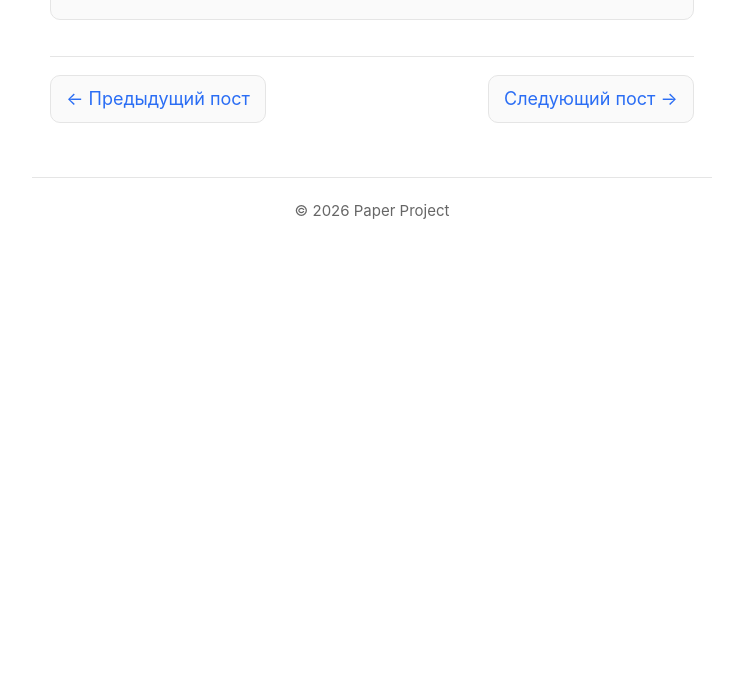
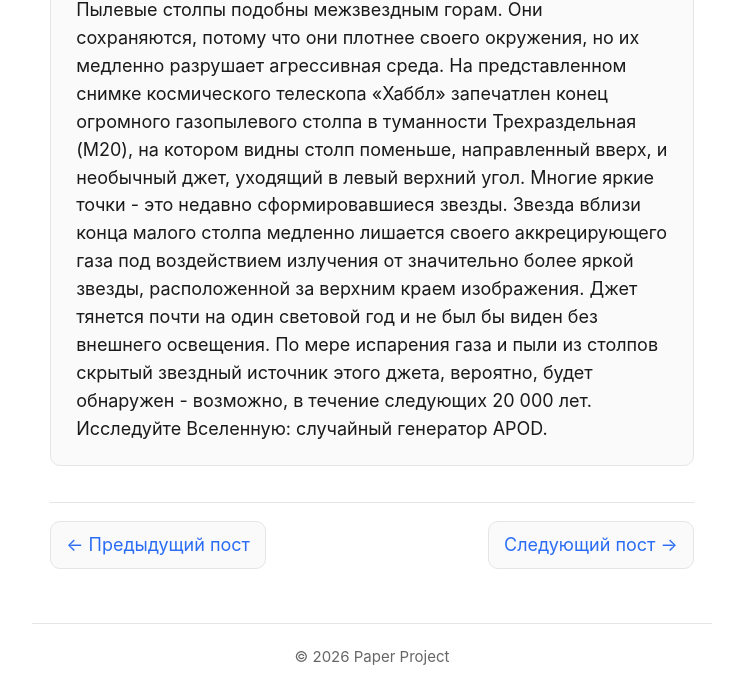
Before and after one commit to demansh/paper, a Jekyll site: the page built from _posts/2026-05-03-nasa-apod.md, in a window 1280 px wide and 1193 px high. Shown: the part 505-1193 px from the top of the window, without its empty margins (268-1011 px from the left). Built offline with Jekyll 4.4.1, drawn with Linux system fonts in a browser that asks for light colours.

Commit message:
translate to russian

```diff
--- a/_posts/2026-05-03-nasa-apod.md
+++ b/_posts/2026-05-03-nasa-apod.md
@@ -10,4 +10,5 @@ Dust pillars are like interstellar mountains.  They survive because they are mor
 </div>
 
 <div class="lang-ru" markdown="1">
+Пылевые столпы подобны межзвездным горам. Они сохраняются, потому что они плотнее своего окружения, но их медленно разрушает агрессивная среда. На представленном снимке космического телескопа «Хаббл» запечатлен конец огромного газопылевого столпа в туманности Трехраздельная (M20), на котором видны столп поменьше, направленный вверх, и необычный джет, уходящий в левый верхний угол. Многие яркие точки - это недавно сформировавшиеся звезды. Звезда вблизи конца малого столпа медленно лишается своего аккрецирующего газа под воздействием излучения от значительно более яркой звезды, расположенной за верхним краем изображения. Джет тянется почти на один световой год и не был бы виден без внешнего освещения. По мере испарения газа и пыли из столпов скрытый звездный источник этого джета, вероятно, будет обнаружен - возможно, в течение следующих 20 000 лет. Исследуйте Вселенную: случайный генератор APOD.
 </div>
```
